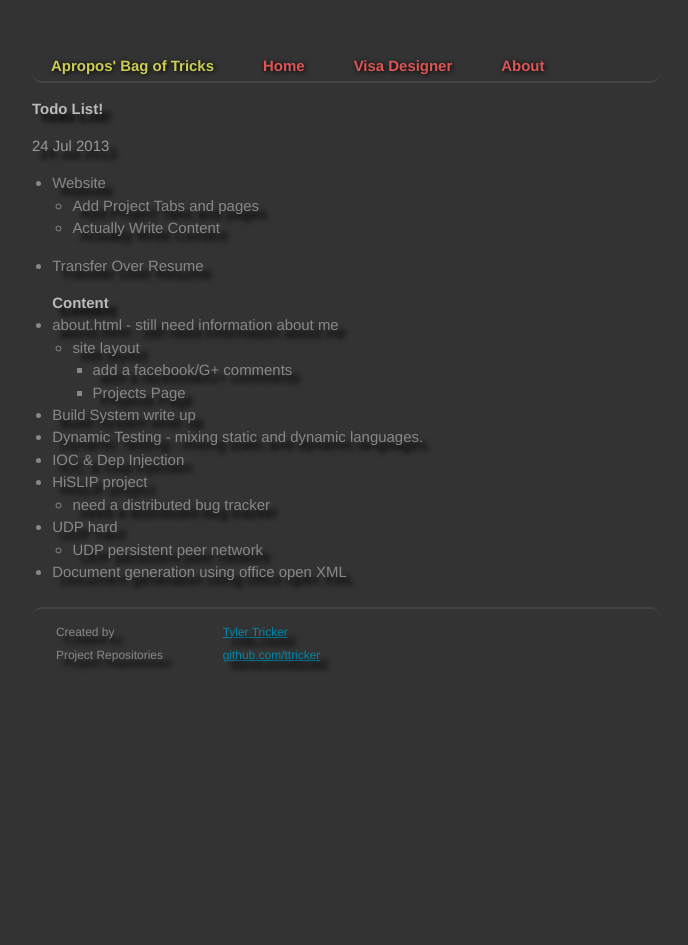
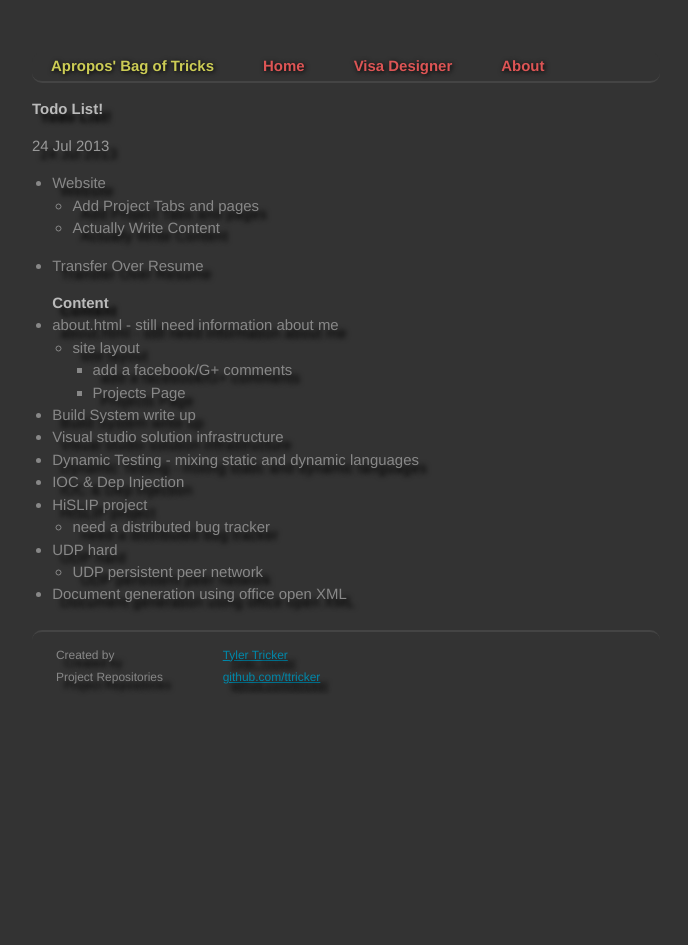
Before and after one commit to ttricker/ttricker.github.io, a Jekyll site: the page built from _posts/2013-07-24-todo.markdown, in a window 1280 px wide. Shown: the whole page, without its empty margins (294-982 px from the left). Built offline with Jekyll 4.4.1, drawn with Linux system fonts in a browser that asks for light colours; Markdown is read by kramdown in place of the engine named in the settings.

Commit message:
flesh out post on build systems
Starting talking about problems with build scripts and what
good scripts ahould automate

 - updated a todo about project structure
 - flesh out build system

```diff
--- a/_posts/2013-07-24-todo.markdown
+++ b/_posts/2013-07-24-todo.markdown
@@ -17,7 +17,8 @@ categories: Todo
        - add a facebook/G+ comments
        - Projects Page
 - Build System write up
-- Dynamic Testing - mixing static and dynamic languages.
+- Visual studio solution infrastructure
+- Dynamic Testing - mixing static and dynamic languages
 - IOC & Dep Injection
 - HiSLIP project
   - need a distributed bug tracker
```
Also changed, not shown: _posts/2013-08-08-large-build-systems.markdown (+17 -6 lines).
